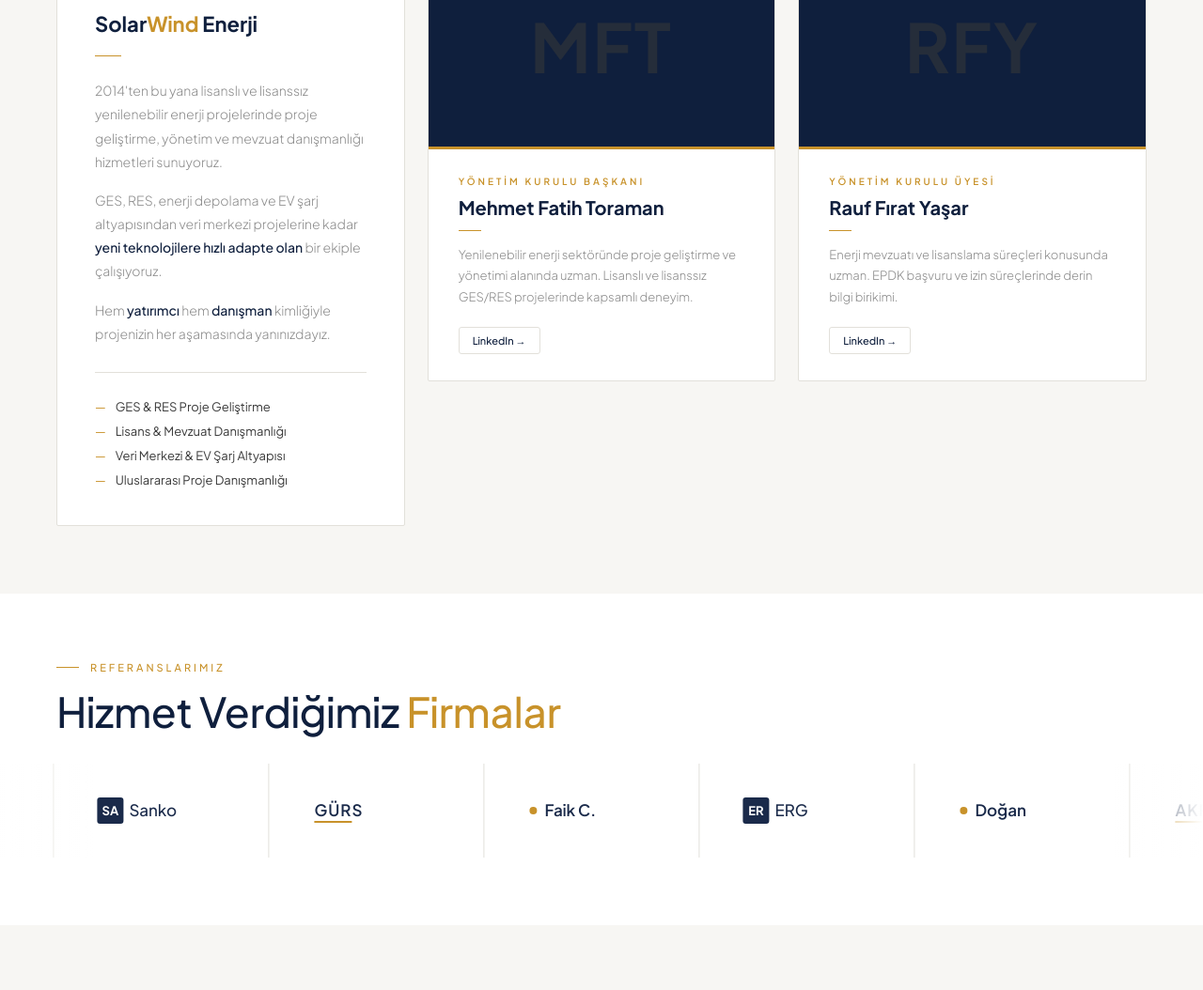
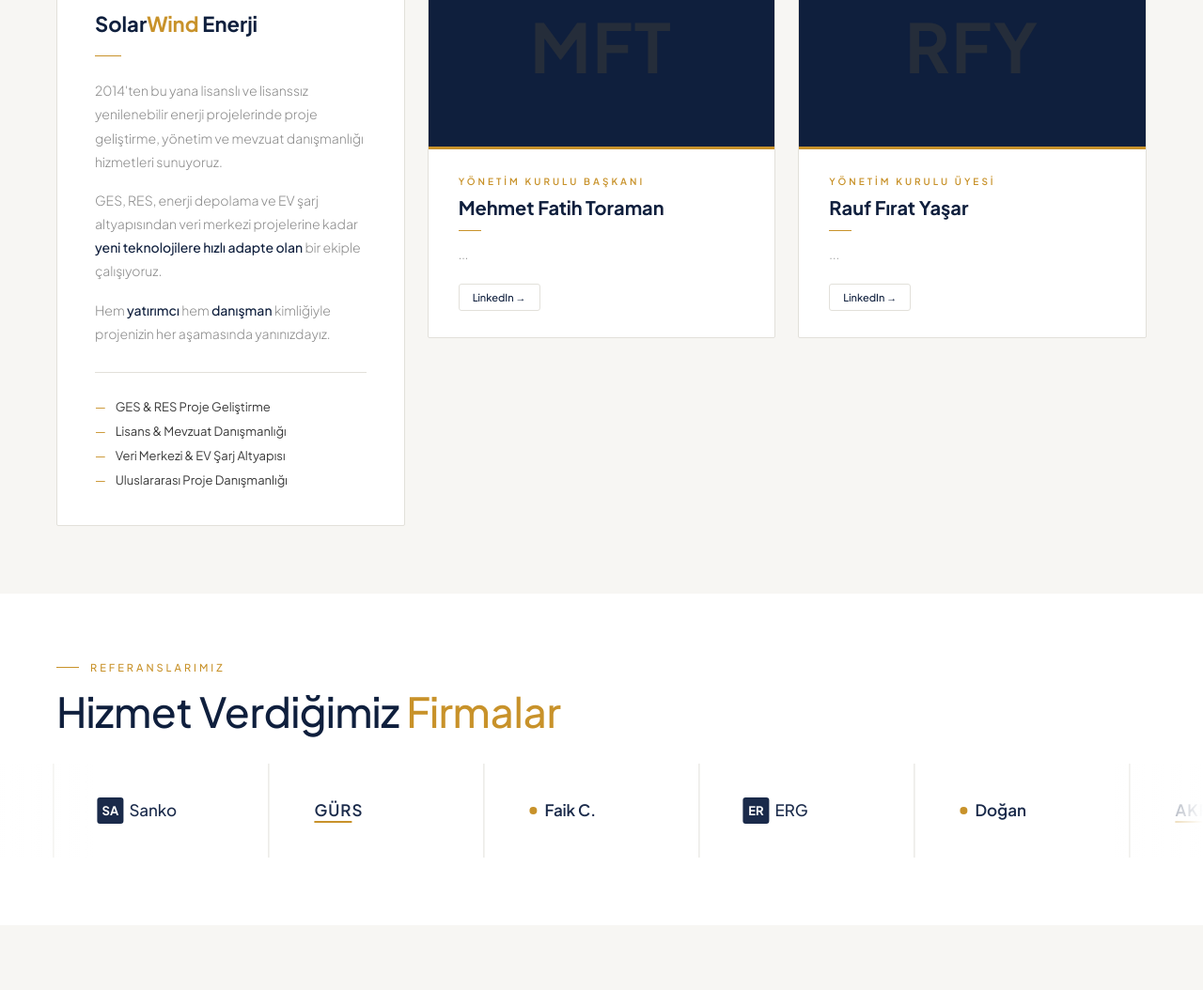
Before and after one commit to pf5671/Solarwind-1, a plain HTML site: page index.html in a window 1280 px wide. Shown: the part 1819-2873 px from the top of the page at 94% size. Drawn offline with Linux system fonts and the light colour scheme.

Commit message:
Update index.html

```diff
--- a/index.html
+++ b/index.html
@@ -667,7 +667,7 @@ footer { background:var(--navy); color:var(--white); padding:60px; }
         <div style="font-size:10px;color:var(--gold);letter-spacing:3px;text-transform:uppercase;font-weight:600;margin-bottom:10px;">Yönetim Kurulu Başkanı</div>
         <div style="font-size:20px;font-weight:700;color:var(--navy);line-height:1.2;margin-bottom:12px;">Mehmet Fatih Toraman</div>
         <div style="width:24px;height:1px;background:var(--gold);margin-bottom:14px;"></div>
-        <p style="font-size:13px;color:var(--gray);line-height:1.75;font-weight:300;">Yenilenebilir enerji sektöründe proje geliştirme ve yönetimi alanında uzman. Lisanslı ve lisanssız GES/RES projelerinde kapsamlı deneyim.</p>
+        <p style="font-size:13px;color:var(--gray);line-height:1.75;font-weight:300;">...</p>
         <a href="https://www.linkedin.com/in/mehmet-fatih-toraman-81264bb9/" target="_blank" style="display:inline-flex;align-items:center;gap:8px;font-size:11px;color:var(--navy);text-decoration:none;font-weight:500;border:1px solid var(--border);padding:7px 14px;border-radius:3px;margin-top:20px;transition:all 0.2s;" onmouseover="this.style.background='#0F1F3D';this.style.color='white'" onmouseout="this.style.background='transparent';this.style.color='#0F1F3D'">LinkedIn →</a>
       </div>
     </div>
@@ -681,7 +681,7 @@ footer { background:var(--navy); color:var(--white); padding:60px; }
         <div style="font-size:10px;color:var(--gold);letter-spacing:3px;text-transform:uppercase;font-weight:600;margin-bottom:10px;">Yönetim Kurulu Üyesi</div>
         <div style="font-size:20px;font-weight:700;color:var(--navy);line-height:1.2;margin-bottom:12px;">Rauf Fırat Yaşar</div>
         <div style="width:24px;height:1px;background:var(--gold);margin-bottom:14px;"></div>
-        <p style="font-size:13px;color:var(--gray);line-height:1.75;font-weight:300;">Enerji mevzuatı ve lisanslama süreçleri konusunda uzman. EPDK başvuru ve izin süreçlerinde derin bilgi birikimi.</p>
+        <p style="font-size:13px;color:var(--gray);line-height:1.75;font-weight:300;">...</p>
         <a href="https://www.linkedin.com/in/rauf-f%C4%B1rat-ya%C5%9Far-11565130/" target="_blank" style="display:inline-flex;align-items:center;gap:8px;font-size:11px;color:var(--navy);text-decoration:none;font-weight:500;border:1px solid var(--border);padding:7px 14px;border-radius:3px;margin-top:20px;transition:all 0.2s;" onmouseover="this.style.background='#0F1F3D';this.style.color='white'" onmouseout="this.style.background='transparent';this.style.color='#0F1F3D'">LinkedIn →</a>
       </div>
     </div>
```
